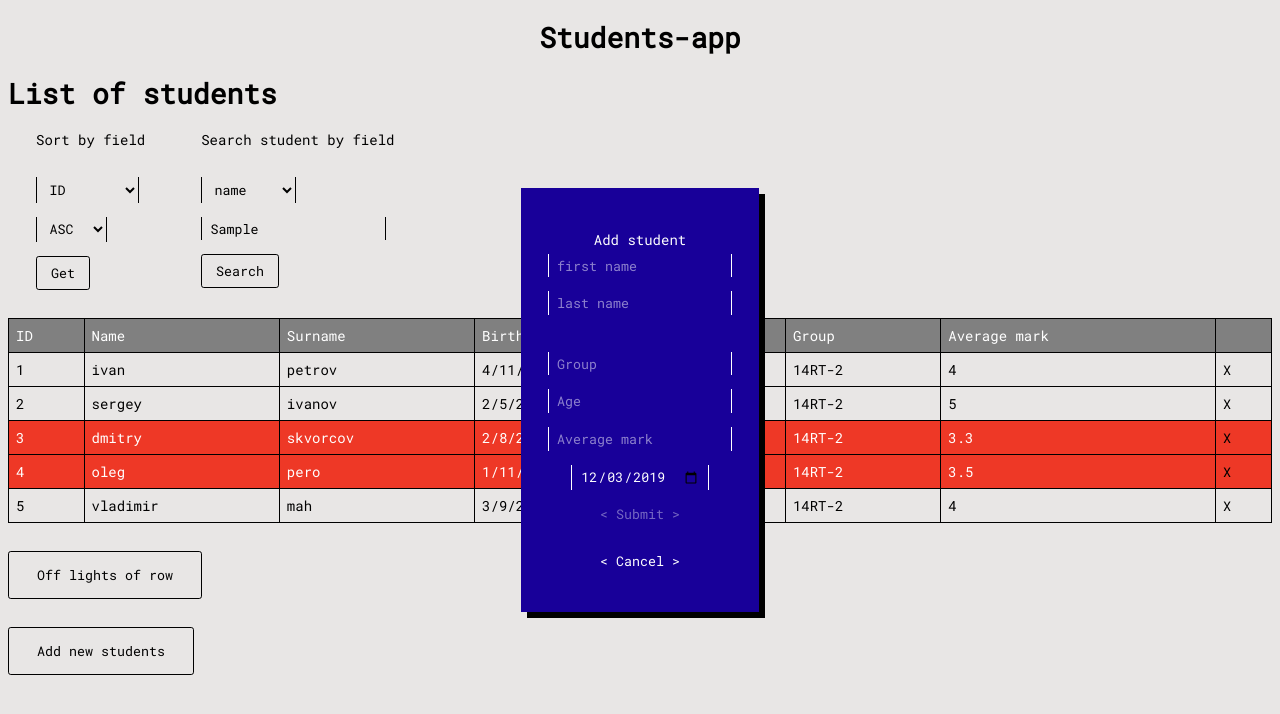
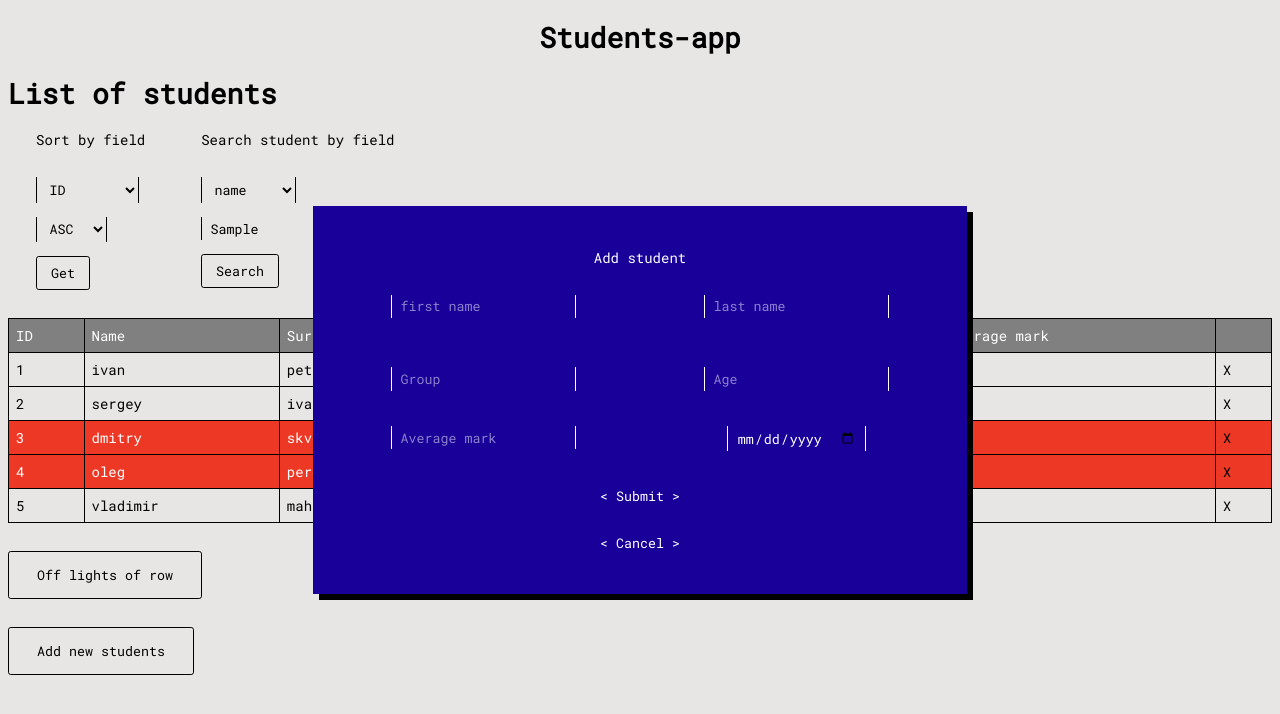
Before and after one commit to aggrezzorhsdj/students-app, an Angular app: page / in a window 1280 px wide. Both pictures are taken after typing "Sample" into the empty fields and a click on the button "Add new students". Shown: the top 714 px of the page. Built offline with nearby package versions, Linux system fonts and the light colour scheme.

Commit message:
update project width Angular forms and validators

```diff
--- a/src/app/add-form/add-form.component.html
+++ b/src/app/add-form/add-form.component.html
@@ -1,24 +1,32 @@
 <form [formGroup]="addForm" novalidate (submit)="submitForm($event)">
-  <fieldset class="form-group" formGroupName="userFullName">
-    <div class="form-group">
+  <div class="row">
+    <div class="row form-group form-group-multiple col-12" formGroupName="userFullName">
+      <div class="form-group col-6">
         <input class="form-control __white" type="text" formControlName="userFirstName" placeholder="first name"/>
       </div>
-    <div class="form-group">
+      <div class="form-group col-6">
         <input class="form-control __white" type="text" formControlName="userLastName" placeholder="last name"/>
+        <div *ngIf="addForm.get('userFullName').getError('notEqual') && addForm.get('userFullName').touched" class="alert">
+          {{addForm.get('userFullName').getError('notEqual')}}
         </div>
-  </fieldset>
-  <div class="form-group">
+      </div>
+    </div>
+    <div class="form-group col-6">
       <input class="form-control __white" type="text" formControlName="userGroupName" placeholder="Group"/>
     </div>
-  <div class="form-group">
+    <div class="form-group col-6">
       <input class="form-control __white" type="number" formControlName="userAge" placeholder="Age"/>
     </div>
-  <div class="form-group">
+    <div class="form-group col-6">
       <input class="form-control __white" type="text" formControlName="userAvgMark" placeholder="Average mark"/>
     </div>
-  <div class="form-group">
+    <div class="form-group col-6">
       <input class="form-control __white" type="date" formControlName="userBirthDay" placeholder="birthday"/>
+      <div *ngIf="addForm.get('userBirthDay').getError('errorBirthDay') && addForm.get('userBirthDay').touched" class="alert">
+        {{addForm.get('userBirthDay').getError('errorBirthDay')}}
+      </div>
+    </div>
   </div>
   <input class="form-control __white" type="text" formControlName="userFlage" hidden/>
-  <button type="submit" class="btn btn-light btn-aborder btn-nofx" [disabled]="addForm.invalid">< Submit ></button>
+  <button type="submit" class="btn btn-light btn-aborder btn-nofx">< Submit ></button>
 </form>
--- a/src/app/add-form/add-form.component.less
+++ b/src/app/add-form/add-form.component.less
@@ -6,6 +6,7 @@
     border-width: 0 0.1rem;
     padding: 0.2rem 0.6rem;
     outline: none;
+    margin-bottom: 1.5rem;
     &.__white{
       color:#fff;
       border-color: #fff;
@@ -22,4 +23,10 @@
     border: none;
     outline: none;
   }
+  .alert{
+    color: #ff3a3c;
+    font-weight: bold;
+    text-decoration: underline;
+  }
+
 }
--- a/src/app/add-form/add-form.component.ts
+++ b/src/app/add-form/add-form.component.ts
@@ -1,6 +1,8 @@
 import {Component, Input, OnInit} from '@angular/core';
-import { AbstractControl, FormArray, FormBuilder, FormControl, FormGroup, ValidatorFn,
-  Validators } from '@angular/forms';
+import {
+  AbstractControl, FormArray, FormBuilder, FormControl, FormGroup, ValidationErrors, ValidatorFn,
+  Validators
+} from '@angular/forms';
 import { STUDENTS } from '../students.list';
 import { IStudents } from '../students';
 
@@ -10,22 +12,44 @@ import { IStudents } from '../students';
   styleUrls: ['./add-form.component.less']
 })
 export class AddFormComponent implements OnInit {
-  @Input() isOpen = false;
+  students = STUDENTS;
   addForm: FormGroup;
-  students = STUDENTS;
-  constructor() {
-    this.addForm = new FormGroup({
-      userId: new FormControl('6'),
-      userFullName: new FormGroup({
-        userFirstName: new FormControl('', Validators.required),
-        userLastName: new FormControl('', Validators.required),
-      }),
-      userGroupName: new FormControl('', Validators.required),
-      userAge: new FormControl('', Validators.required),
-      userAvgMark: new FormControl('', Validators.required),
-      userBirthDay: new FormControl(this.currentDate(), Validators.required),
-      userFlage: new FormControl('false'),
+  constructor(private formBuilder: FormBuilder) {
+    this.addForm = this.formBuilder.group({
+      userId: '6',
+      userFullName: this.formBuilder.group({
+        userFirstName: ['', Validators.required],
+        userLastName: ['', Validators.required],
+      }, {validator: this.userNameValidator}),
+      userGroupName: ['', Validators.required],
+      userAge: ['', Validators.required],
+      userAvgMark: ['', Validators.required],
+      userBirthDay: ['', [Validators.required, this.userBirthDateValidator]],
+      userFlage: false,
     });
+  }
+  public userNameValidator(group: FormGroup) {
+    const userFirstName = group.controls.userFirstName.value;
+    const userLastName = group.controls.userLastName.value;
+
+    if (userFirstName === userLastName) {
+        return {
+          notEqual: 'First name and last name must be not equal'
+        };
+    } else {
+      return null;
+    }
+  }
+  public userBirthDateValidator(control: FormControl) {
+    const currDate = new Date();
+    const birthDate = new Date(control.value);
+    if (birthDate.getFullYear() > (currDate.getFullYear() - 10)) {
+      return {
+        errorBirthDay: 'Year of birthday must be less 10 years'
+      };
+    } else {
+      return null;
+    }
   }
   currentDate() {
     const currentDate = new Date();
--- a/src/app/popup/popup.component.less
+++ b/src/app/popup/popup.component.less
@@ -24,7 +24,7 @@
       overflow-y: auto;
       max-height: 100vh;
       margin: 0 auto;
-      width: auto;
+      width: 50%;
       padding: 1rem;
       box-shadow: 6px 6px 0 #000000;
       background: #180099;
--- a/src/app/students/students.component.less
+++ b/src/app/students/students.component.less
@@ -32,4 +32,7 @@
   .box{
     padding: 2rem 0;
   }
+  & .header{
+    margin-bottom: 2rem;
+  }
 }
--- a/src/app/students/students.component.ts
+++ b/src/app/students/students.component.ts
@@ -23,7 +23,7 @@ export class StudentsComponent implements OnInit {
   }
   search(str: string | number, field: string): void {
     this.students.forEach((element, index) => {
-      if (element[field] == str) {
+      if (element[field] === str) {
         element.flage = true;
       } else {
         element.flage = false;
--- a/src/styles.less
+++ b/src/styles.less
@@ -104,3 +104,15 @@ body{
   margin-bottom: 2rem;
   display: inline-flex;
 }
+.row{
+  display: flex;
+  flex-wrap: wrap;
+}
+.col-6{
+  flex: 0 0 50%;
+  max-width: 50%;
+}
+.col-12{
+  flex: 0 0 100%;
+  max-width: 100%;
+}
```
Lines whose indentation alone changed are shown as unchanged.
